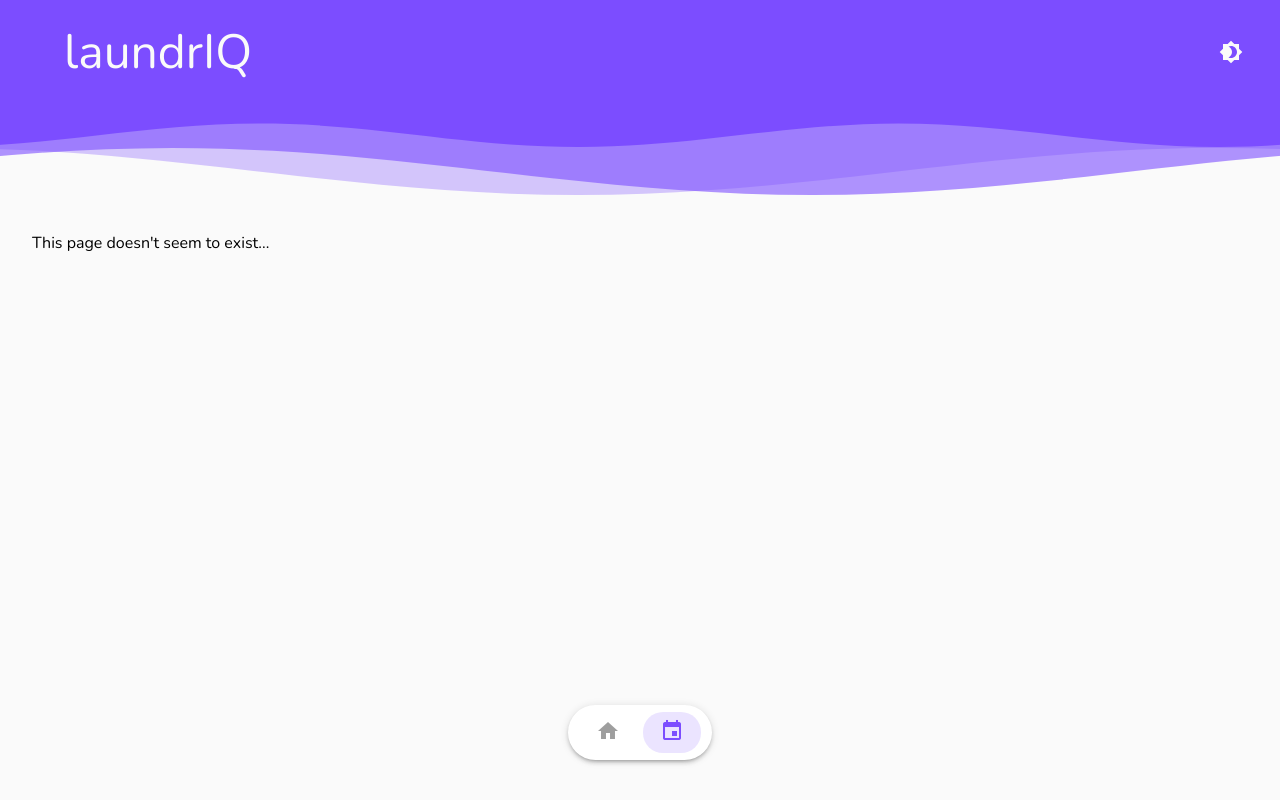
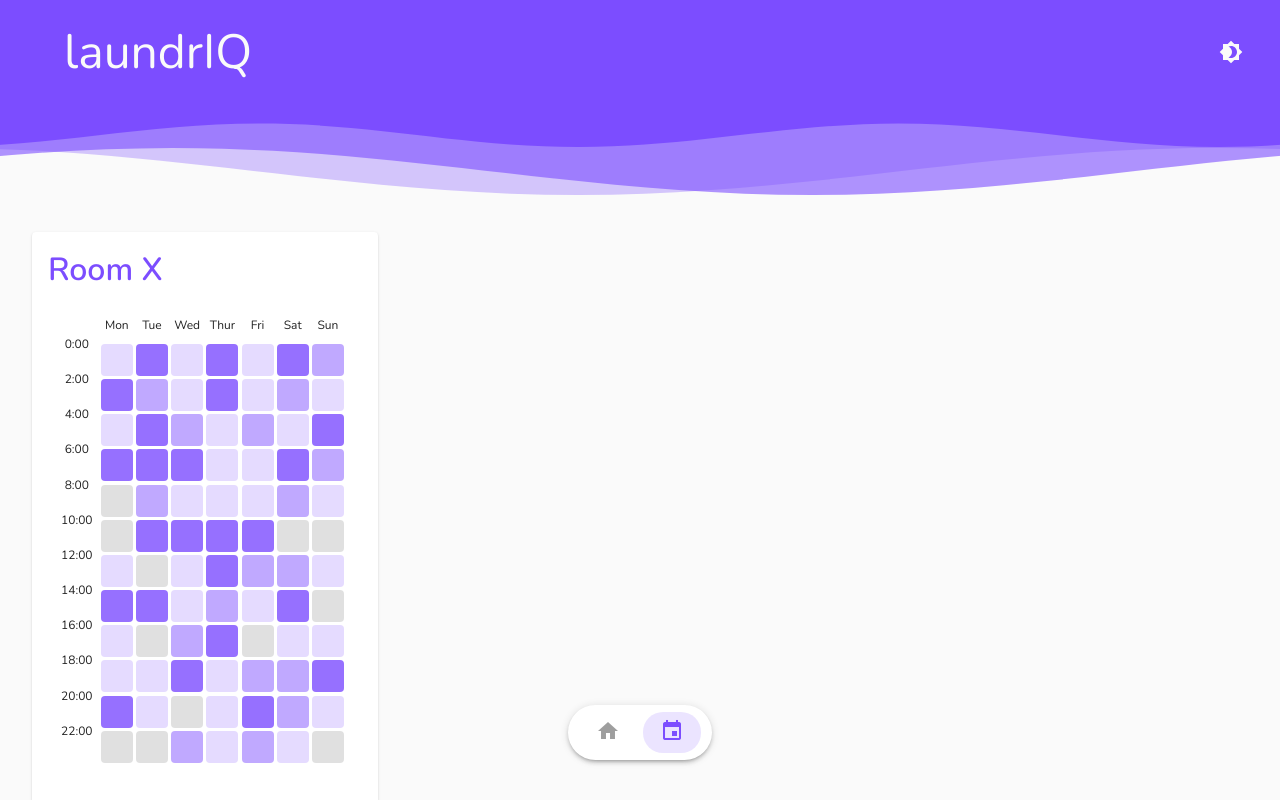
Before and after one commit to laundrIQ/laundrIQ-frontend, a React (Create React App) app: page /schedule in a window 1280 px wide. Built offline with nearby package versions, Linux system fonts and the light colour scheme.

Commit message:
Start work on Schedule screen

```diff
--- a/src/components/BodyContent.js
+++ b/src/components/BodyContent.js
@@ -3,12 +3,16 @@ import PropTypes from 'prop-types';
 import {Switch, Route} from "react-router-dom";
 import NotFoundPage from "./NotFoundPage.js";
 import Dashboard from "./Dashboard.js";
+import ScheduleScreen from "./ScheduleScreen.js";
 
 const BodyContent = props => {
     return (
         <Switch>
             <Route exact path="/">
                 <Dashboard/>
+            </Route>
+            <Route exact path="/schedule">
+                <ScheduleScreen/>
             </Route>
             <Route>
                 <NotFoundPage/>
--- /dev/null
+++ b/src/components/Schedule.js
@@ -0,0 +1,157 @@
+import React from 'react';
+import PropTypes from 'prop-types';
+import makeStyles from "@material-ui/core/styles/makeStyles.js";
+import useTheme from "@material-ui/core/styles/useTheme.js";
+import {fade} from "@material-ui/core";
+import Tooltip from "@material-ui/core/Tooltip";
+import themes from "../styles/themes.js";
+
+const useStyles = makeStyles(theme => ({
+    heatmapRoot: {
+        position: 'relative',
+        padding: '1em',
+        overflowX: 'auto'
+    },
+    heatmapRow: {
+        display: 'flex'
+    },
+    heatmapSquare: {
+        width: '2em',
+        height: '2em',
+        borderRadius: '0.25em',
+        margin: '0.1em',
+        position: "relative",
+        flexShrink: 0
+    },
+    legendSquare: {
+        width: '100%',
+        height: '100%',
+        fontSize: '0.75em',
+        display: "flex",
+        justifyContent: "center",
+        alignItems: "center",
+    },
+    legendSquareY: {
+        alignItems: "right",
+        position: "absolute",
+        top: '-50%',
+        right: '0.4em'
+    }
+}));
+
+const HeatmapSquare = props => {
+    const classes = useStyles();
+    const theme = useTheme();
+
+    const getHeatmapColor = (activity) => {
+        let baseColor = themes.isDarkTheme() ? theme.palette.primary.light : theme.palette.primary.light;
+        if (activity >= 0.75) {
+            return baseColor;
+        }
+        else if (activity >= 0.5) {
+            return fade(baseColor, 0.6);
+        }
+        else if (activity >= 0.15) {
+            return fade(baseColor, 0.25);
+        }
+        else return theme.palette.action.disabledBackground;
+    };
+
+    return (
+        <Tooltip title={`activity: ${Math.round(props.activity * 100)}%`}>
+                <div
+                    className={classes.heatmapSquare}
+                    style={{
+                        backgroundColor: getHeatmapColor(props.activity),
+
+                    }}
+                />
+        </Tooltip>
+    );
+}
+
+HeatmapSquare.propTypes = {
+    activity: PropTypes.number
+}
+
+const Heatmap = props => {
+    const classes = useStyles();
+    const rows = [];
+
+    const legendRow = [];
+
+    legendRow.push(<div className={classes.heatmapSquare}/>);
+    for (let l of props.legendX) {
+        legendRow.push(
+            <div className={classes.heatmapSquare}>
+                <div className={classes.legendSquare}>{l}</div>
+            </div>
+        );
+    }
+    rows.push(
+        <div className={classes.heatmapRow}>
+            {legendRow}
+        </div>
+    );
+
+    for (let i = 0; i < props.data[0].length; i++) {
+        const row = [];
+
+        row.push(
+            <div className={classes.heatmapSquare}>
+                <div className={`${classes.legendSquare} ${classes.legendSquareY}`}>
+                    {props.legendY[i]}
+                </div>
+            </div>
+        )
+
+        for (let j = 0; j < props.data.length; j++) {
+            row.push(
+                <HeatmapSquare activity={props.data[j][i]}/>
+            );
+        }
+        rows.push(
+            <div className={classes.heatmapRow}>
+                {row}
+            </div>
+        );
+    }
+
+    return (
+        <div className={classes.heatmapRoot}>
+            {rows}
+        </div>
+    );
+};
+
+Heatmap.propTypes = {
+    data: PropTypes.array.isRequired,
+    legendX: PropTypes.array,
+    legendY: PropTypes.array
+};
+
+const Schedule = props => {
+    let data = [];
+    for (let i = 0; i < 7; i++) {
+        data.push([]);
+        for (let j = 0; j < 12; j++) {
+            data[i].push(Math.random());
+        }
+    }
+    const legendX = ['Mon', 'Tue', 'Wed', 'Thur', 'Fri', 'Sat', 'Sun'];
+    const legendY = ['0:00', '2:00', '4:00', '6:00', '8:00', '10:00', '12:00', '14:00', '16:00', '18:00', '20:00', '22:00'];
+
+    return (
+        <div>
+            <Heatmap
+                data={data}
+                legendX={legendX}
+                legendY={legendY}
+            />
+        </div>
+    );
+};
+
+Schedule.propTypes = {};
+
+export default Schedule;
--- /dev/null
+++ b/src/components/ScheduleScreen.js
@@ -0,0 +1,35 @@
+import React from 'react';
+import PropTypes from 'prop-types';
+import makeStyles from "@material-ui/core/styles/makeStyles.js";
+import Paper from "@material-ui/core/Paper";
+import Schedule from "./Schedule.js";
+import CardContent from "@material-ui/core/CardContent";
+import CardTitle from "./CardTitle.js";
+import Card from "@material-ui/core/Card";
+
+const useStyles = makeStyles(theme => ({
+    scheduleScreen: {
+        display: 'flex',
+        flexWrap: 'wrap'
+    },
+}));
+
+const ScheduleScreen = props => {
+    const classes = useStyles();
+    return (
+        <div className={classes.scheduleScreen}>
+            <Card>
+                <CardContent>
+                    <CardTitle>
+                        Room X
+                    </CardTitle>
+                    <Schedule/>
+                </CardContent>
+            </Card>
+        </div>
+    );
+};
+
+ScheduleScreen.propTypes = {};
+
+export default ScheduleScreen;
```
